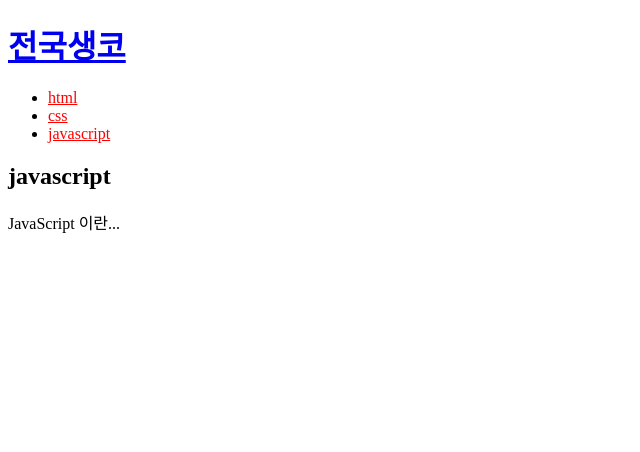
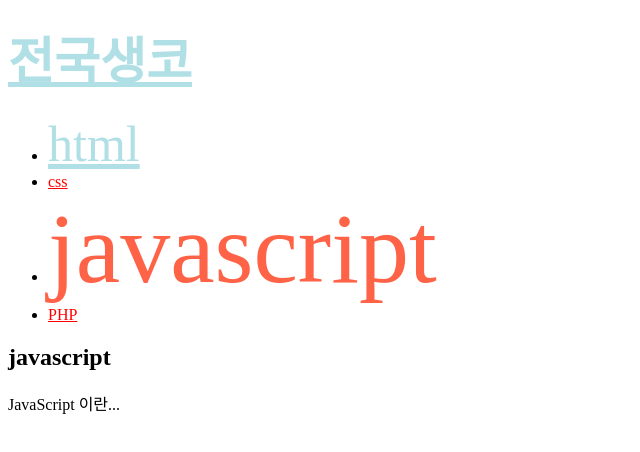
Before and after one commit to codingeverybody/jeju, a plain HTML site: page project/3.html in a window 1280 px wide. Shown: the whole page, without its empty margins (0-640 px from the left). Drawn offline with Linux system fonts and the light colour scheme.

Commit message:
선택자 소개

```diff
--- a/project/3.html
+++ b/project/3.html
@@ -5,17 +5,26 @@
   <meta charset="utf-8">
   <meta name="author" content="egoing">
   <style>
-    li a {
+    #vip{
+      text-decoration: none;
+      color:tomato;
+    }
+    a {
       color:red;
+    }
+    .big {
+      font-size:50px;
+      color:powderblue;
     }
   </style>
 </head>
 <body>
-  <h1><a href="index.html">전국생코</a></h1>
+  <h1><a href="index.html" class="big">전국생코</a></h1>
   <ul>
-    <li><a href="1.html">html</a></li>
+    <li><a class="big" href="1.html">html</a></li>
     <li><a href="2.html">css</a></li>
-    <li><a href="3.html">javascript</a></li>
+    <li><a class="big" href="3.html" id="vip" style="font-size:100px;">javascript</a></li>
+    <li><a href="3.html">PHP</a></li>
   </ul>
   <h2>javascript</h2>
   JavaScript 이란...
```
